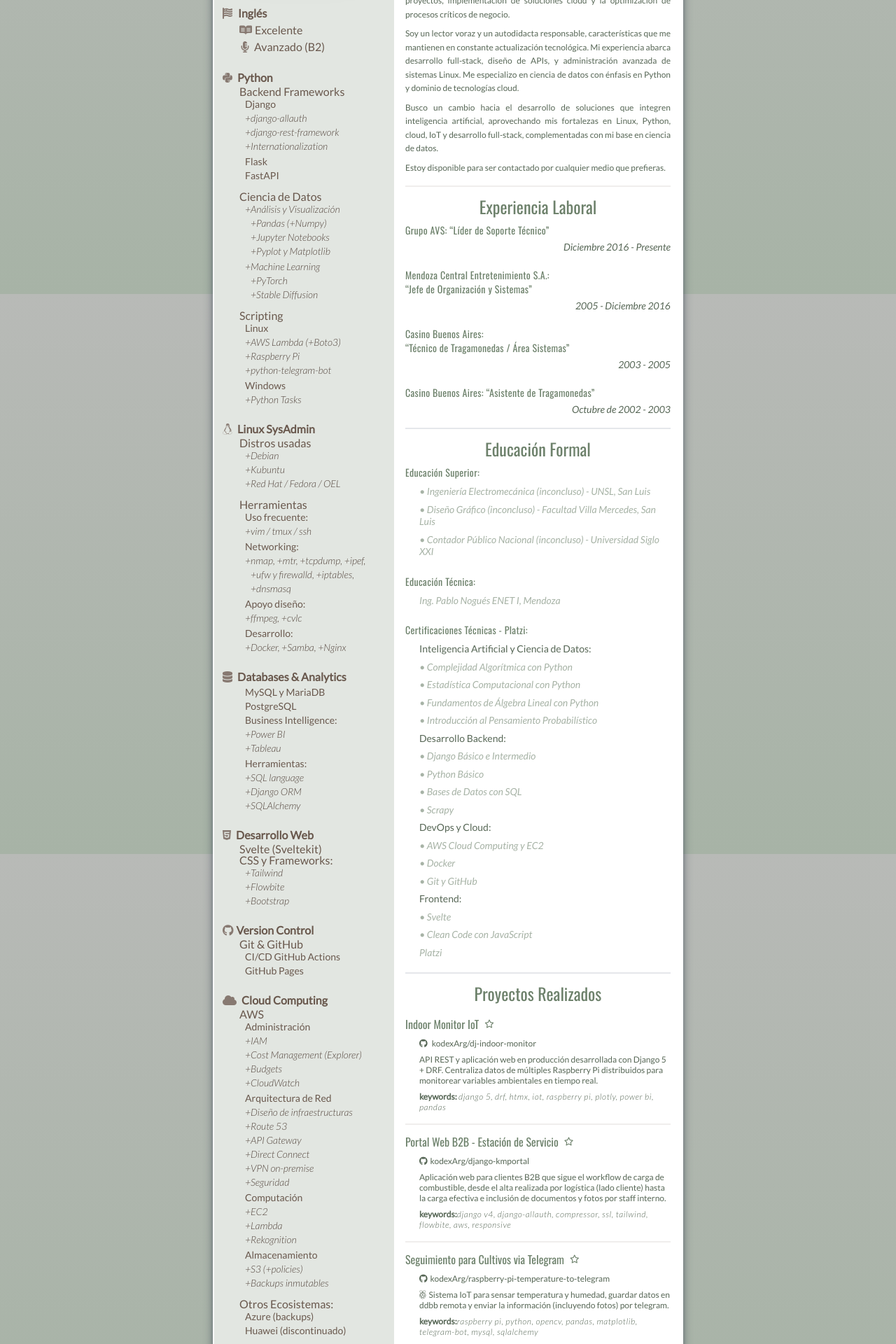
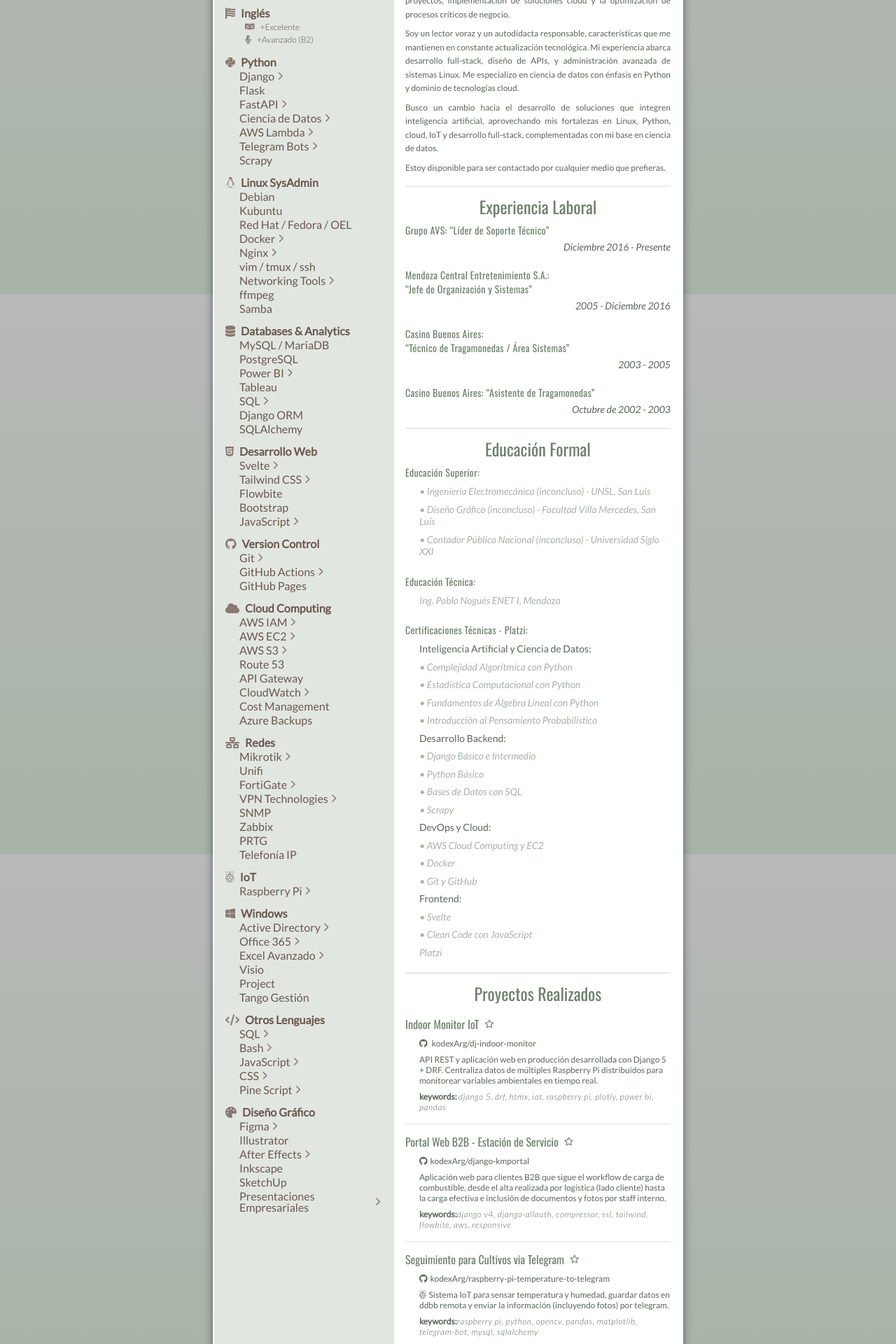
Before and after one commit to kodexArg/cv, a SvelteKit app: page / in a window 1280 px wide. Shown: the part 380-2300 px from the top of the page at 70% size. Built offline with nearby package versions, Linux system fonts and the light colour scheme.

Commit message:
checkout

```diff
--- /dev/null
+++ b/src/components/DropdownItem.svelte
@@ -0,0 +1,69 @@
+<script>
+  export let title = '';
+  export let icon = '';
+  export let hasChildren = false;
+  export let isOpen = false;
+  export let level = 0;
+
+  // Solo nivel 2 puede ser colapsable, el resto siempre abierto
+  $: isCollapsible = level === 2 && hasChildren;
+  $: shouldShowChildren = level < 2 || !hasChildren || isOpen;
+
+  function toggle() {
+    if (isCollapsible) {
+      isOpen = !isOpen;
+    }
+  }
+</script>
+
+<li class="skill-item level-{level}">
+  <span class="flex items-center {isCollapsible ? 'cursor-pointer' : ''}" on:click={toggle} role="button" tabindex="0" on:keydown={(e) => e.key === 'Enter' && toggle()}>
+    {#if icon}
+      <i class="{icon} mr-2 text-pullover-400" />
+    {/if}
+    {#if level === 3}
+      <span class="plus-sign">+ </span>
+    {/if}
+    {title}
+    {#if isCollapsible}
+      <i class="fa fa-chevron-right ml-1 text-xs text-pullover-400 transition-transform {isOpen ? 'rotate-90' : ''}" />
+    {/if}
+  </span>
+
+  {#if shouldShowChildren}
+    <ul class="{isCollapsible ? 'transition-all duration-300 ease-in-out' : ''}">
+      <slot />
+    </ul>
+  {/if}
+</li>
+
+<style lang="postcss">
+  .cursor-pointer:hover {
+    @apply text-pullover-300;
+  }
+
+  /* Estructura de 3 niveles */
+  .skill-item {
+    @apply text-pullover-500 font-bold text-base;
+  }
+
+  .level-1 {
+    @apply ml-1 mb-3;
+  }
+
+  .level-2 {
+    @apply mb-1 ml-6 font-normal leading-none text-pullover-500;
+  }
+
+  .level-3 {
+    @apply mb-0.5 ml-8 text-xs font-light text-pullover-600;
+  }
+
+  .plus-sign {
+    @apply text-pullover-600 font-light;
+  }
+
+  ul {
+    @apply -ml-1;
+  }
+</style>
--- a/src/components/Skills.svelte
+++ b/src/components/Skills.svelte
@@ -1,3 +1,7 @@
+<script>
+  import DropdownItem from './DropdownItem.svelte';
+</script>
+
 <section>
   <h1
     class="w-full flex justify-center items-end text-pullover-300 text-2xl pb-2 whitespace-nowrap"
@@ -7,329 +11,215 @@
     <i class="fa fa-chevron-right !text-pullover-300 !text-xl" />
   </h1>
   <ul>
-    <li>
-      <i class="fa-solid fa-flag-usa mr-2 text-pullover-200" />Inglés
-      <ul>
-        <li>
-          <i
-            class="fa-brands fa-readme mr-1 !text-pullover-400 !text-base"
-          />Excelente
-        </li>
-        <li>
-          <i
-            class="fa-solid fa-microphone-lines mr-1 ml-0.5 !text-pullover-400 !text-base"
-          /> Avanzado (B2)
-        </li>
-      </ul>
-    </li>
-    <li>
-      <i class="fab fa-python" /> Python
-      <ul>
-        <li>
-          Backend Frameworks <ul>
-            <li>
-              Django
-              <ul>
-                <li>django-allauth</li>
-                <li>django-rest-framework</li>
-                <li>Internationalization</li>
-              </ul>
-            </li>
-            <li>Flask</li>
-            <li>FastAPI</li>
-          </ul>
-        </li>
-        <li>
-          Ciencia de Datos <ul>
-            <ul>
-              <li>Análisis y Visualización</li>
-              <ul>
-                <li>Pandas (+Numpy)</li>
-                <li>Jupyter Notebooks</li>
-                <li>Pyplot y Matplotlib</li>
-              </ul>
-              <li>Machine Learning</li>
-              <ul>
-                <li>PyTorch</li>
-                <li>Stable Diffusion</li>
-              </ul>
-            </ul>
-          </ul>
-        </li>
-        <li>
-          Scripting
-          <ul>
-            <li>
-              Linux <ul>
-                <li>AWS Lambda (+Boto3)</li>
-                <li>Raspberry Pi</li>
-                <li>python-telegram-bot</li>
-              </ul>
-            </li>
-            <li>
-              Windows <ul>
-                <li>Python Tasks</li>
-              </ul>
-            </li>
-          </ul>
-        </li>
-      </ul>
-    </li>
-    <li>
-      <i class="fab fa-linux" /> Linux SysAdmin
-      <ul>
-        <li>
-          Distros usadas
-          <ul>
-            <ul>
-              <li>Debian</li>
-              <li>Kubuntu</li>
-              <li>Red Hat / Fedora / OEL</li>
-            </ul>
-          </ul>
-        </li>
-        <li>
-          Herramientas
-          <ul>
-            <li>
-              Uso frecuente:
-              <ul>
-                <li>vim / tmux / ssh</li>
-              </ul>
-            </li>
-            <li>
-              Networking: <ul>
-                <li>
-                  nmap, +mtr, +tcpdump, +ipef, +ufw y firewalld, +iptables,
-                  +dnsmasq
-                </li>
-              </ul>
-            </li>
-            <li>
-              Apoyo diseño: <ul><li>ffmpeg, +cvlc</li></ul>
-            </li>
-            <li>
-              Desarrollo: <ul><li>Docker, +Samba, +Nginx</li></ul>
-            </li>
-          </ul>
-        </li>
-      </ul>
-    </li>
-    <li>
-      <i class="fas fa-database" /> Databases & Analytics
-      <ul>
-        <ul>
-          <li>MySQL y MariaDB</li>
-          <li>PostgreSQL</li>
-          <li>Business Intelligence:</li>
-          <ul>
-            <li>Power BI</li>
-            <li>Tableau</li>
-          </ul>
-          <li>
-            Herramientas:
-            <ul>
-              <li>SQL language</li>
-              <li>Django ORM</li>
-              <li>SQLAlchemy</li>
-            </ul>
-          </li>
-        </ul>
-      </ul>
-    </li>
-    <li>
-      <i class="fa-brands fa-html5" /> Desarrollo Web
-      <ul>
-        <li>Svelte (Sveltekit)</li>
-        <li>
-          CSS y Frameworks:
-          <ul>
-            <ul>
-              <li>Tailwind</li>
-              <li>Flowbite</li>
-              <li>Bootstrap</li>
-            </ul>
-          </ul>
-        </li>
-      </ul>
-    </li>
-    <li>
-      <i class="fa-brands fa-github" />Version Control
-      <ul>
-        <li>
-          Git & GitHub <ul>
-            <li>CI/CD GitHub Actions</li>
-            <li>GitHub Pages</li>
-          </ul>
-        </li>
-      </ul>
-    </li>
-    <li>
-      <i class="fa-solid fa-cloud" /> Cloud Computing
-      <ul>
-        <li>
-          AWS
-          <ul>
-            <li>
-              Administración <ul>
-                <li>IAM</li>
-                <li>Cost Management (Explorer)</li>
-                <li>Budgets</li>
-                <li>CloudWatch</li>
-              </ul>
-            </li>
-            <li>
-              Arquitectura de Red <ul>
-                <li>Diseño de infraestructuras</li>
-                <li>Route 53</li>
-                <li>API Gateway</li>
-                <li>Direct Connect</li>
-                <li>VPN on-premise</li>
-                <li>Seguridad</li>
-              </ul>
-            </li>
-            <li>
-              Computación
-              <ul>
-                <li>EC2</li>
-                <li>Lambda</li>
-                <li>Rekognition</li>
-              </ul>
-            </li>
-            <li>
-              Almacenamiento <ul>
-                <li>S3 (+policies)</li>
-                <li>Backups inmutables</li>
-              </ul>
-            </li>
-          </ul>
-        </li>
-        <li>
-          Otros Ecosistemas:
-          <ul>
-            <li>Azure (backups)</li>
-            <li>Huawei (discontinuado)</li>
-          </ul>
-        </li>
-      </ul>
-    </li>
-    <li>
-      <i class="fa-solid fa-network-wired" />Redes
-      <ul>
-        <li>
-          Arquitectura
-          <ul>
-            <li>Diseño de Topologías</li>
-            <li>Seguridad en Bordes</li>
-            <li>Subredes / VLans</li>
-            <li>
-              VPN entre Sitios
-              <ul>
-                <li>IPsec</li>
-                <li>L2TP</li>
-                <li>VPN a Clouds (AWS)</li>
-              </ul>
-            </li>
-          </ul>
-        </li>
-        <li>
-          Gestión
-          <ul>
-            <li>Telefonía IP</li>
-            <li>
-              Contratación ISP
-              <ul>
-                <li>Selección</li>
-                <li>Negociación de contratos</li>
-                <li>Monitoreo de SLAs</li>
-              </ul>
-            </li>
-          </ul>
-        </li>
-        <li>
-          Tecnologías usadas
-          <ul>
-            <li>Mikrotik</li>
-            <li>Unifi</li>
-            <li>FortiGate</li>
-          </ul>
-        </li>
-        <li>
-          Gestión y Monitoreo <ul>
-            <li>SNMP</li>
-            <li>
-              Herramientas:
-              <ul>
-                <li>Zabix</li>
-                <li>PRTG</li>
-              </ul>
-            </li>
-          </ul>
-        </li>
-      </ul>
-    </li>
-    <li>
-      <i class="fa-brands fa-raspberry-pi" />IoT
-      <ul>
-        <li>Raspberry Pi</li>
-      </ul>
-    </li>
-    <li>
-      <i class="fab fa-windows" /> Windows
-      <ul>
-        <li>Active Directory</li>
-        <li>Tango Gestión</li>
-        <li>
-          Office 365 <ul>
-            <li>
-              Administración <ul>
-                <li>Gestión de Usuarios</li>
-                <li>Sharepoint</li>
-                <li>Teams</li>
-              </ul>
-            </li>
-            <li>Excel Avanzado</li>
-            <li>Visio</li>
-            <li>Project</li>
-          </ul>
-        </li>
-      </ul>
-    </li>
-    <li>
-      <i class="fa fa-code" />Otros Lenguajes
-      <ul>
-        <li>SQL <span class="text-xs">(avanzado)</span></li>
-        <li>
-          Bash <span class="text-xs">(avanzado)</span>
-        </li>
-        <li>JavaScript <span class="text-xs">(intermedio)</span></li>
-        <li>CSS <span class="text-xs">(intermedio)</span></li>
-        <li>Pine Script <span class="text-xs">(avanzado)</span></li>
-        <li>Scrapy <span class="text-xs">(intermedio)</span></li>
-      </ul>
-    </li>
-    <li>
-  <i class="fa fa-palette" /> Diseño Gráfico
-  <ul>
-    <li>
-      Herramientas:
-      <ul><ul><li>Figma, +Illustrator, +AfterEffect, +Inkscape, +Sketchup</li></ul>
+    <DropdownItem title="Inglés" icon="fa-solid fa-flag-usa" hasChildren={true} level={1}>
+      <DropdownItem title="Excelente" icon="fa-brands fa-readme" level={3} />
+      <DropdownItem title="Avanzado (B2)" icon="fa-solid fa-microphone-lines" level={3} />
+    </DropdownItem>
 
-      </ul>
-    </li>
-    <li>
-      Conocimientos:
-      <ul><ul><li>Diseño de UX/UI</li>
-        <li>Presentaciones Empresariales</li>
-        <li>Esta currícula fue realizada sin plantilla, 100% en Svelte con Tailwind.</li></ul>
+    <DropdownItem title="Python" icon="fab fa-python" hasChildren={true} level={1}>
+      <DropdownItem title="Django" hasChildren={true} level={2}>
+        <DropdownItem title="django-allauth" level={3} />
+        <DropdownItem title="django-rest-framework" level={3} />
+        <DropdownItem title="Internationalization" level={3} />
+        <DropdownItem title="Templates & Forms" level={3} />
+      </DropdownItem>
+      <DropdownItem title="Flask" level={2} />
+      <DropdownItem title="FastAPI" hasChildren={true} level={2}>
+        <DropdownItem title="Pydantic" level={3} />
+        <DropdownItem title="OpenAPI" level={3} />
+      </DropdownItem>
+      <DropdownItem title="Ciencia de Datos" hasChildren={true} level={2}>
+        <DropdownItem title="Pandas & Numpy" level={3} />
+        <DropdownItem title="Jupyter Notebooks" level={3} />
+        <DropdownItem title="Pyplot & Matplotlib" level={3} />
+        <DropdownItem title="PyTorch" level={3} />
+        <DropdownItem title="Stable Diffusion" level={3} />
+      </DropdownItem>
+      <DropdownItem title="AWS Lambda" hasChildren={true} level={2}>
+        <DropdownItem title="Boto3" level={3} />
+        <DropdownItem title="Serverless Functions" level={3} />
+      </DropdownItem>
+      <DropdownItem title="Telegram Bots" hasChildren={true} level={2}>
+        <DropdownItem title="python-telegram-bot" level={3} />
+      </DropdownItem>
+      <DropdownItem title="Scrapy" level={2} />
+    </DropdownItem>
 
-      </ul>
-    </li>
+    <DropdownItem title="Linux SysAdmin" icon="fab fa-linux" hasChildren={true} level={1}>
+      <DropdownItem title="Debian" level={2} />
+      <DropdownItem title="Kubuntu" level={2} />
+      <DropdownItem title="Red Hat / Fedora / OEL" level={2} />
+      <DropdownItem title="Docker" hasChildren={true} level={2}>
+        <DropdownItem title="Containerización" level={3} />
+        <DropdownItem title="Docker Compose" level={3} />
+      </DropdownItem>
+      <DropdownItem title="Nginx" hasChildren={true} level={2}>
+        <DropdownItem title="Reverse Proxy" level={3} />
+        <DropdownItem title="Load Balancing" level={3} />
+      </DropdownItem>
+      <DropdownItem title="vim / tmux / ssh" level={2} />
+      <DropdownItem title="Networking Tools" hasChildren={true} level={2}>
+        <DropdownItem title="nmap" level={3} />
+        <DropdownItem title="tcpdump" level={3} />
+        <DropdownItem title="iptables" level={3} />
+        <DropdownItem title="dnsmasq" level={3} />
+      </DropdownItem>
+      <DropdownItem title="ffmpeg" level={2} />
+      <DropdownItem title="Samba" level={2} />
+    </DropdownItem>
+
+    <DropdownItem title="Databases & Analytics" icon="fas fa-database" hasChildren={true} level={1}>
+      <DropdownItem title="MySQL / MariaDB" level={2} />
+      <DropdownItem title="PostgreSQL" level={2} />
+      <DropdownItem title="Power BI" hasChildren={true} level={2}>
+        <DropdownItem title="DAX" level={3} />
+        <DropdownItem title="Power Query" level={3} />
+      </DropdownItem>
+      <DropdownItem title="Tableau" level={2} />
+      <DropdownItem title="SQL" hasChildren={true} level={2}>
+        <DropdownItem title="Complex Queries" level={3} />
+        <DropdownItem title="Stored Procedures" level={3} />
+      </DropdownItem>
+      <DropdownItem title="Django ORM" level={2} />
+      <DropdownItem title="SQLAlchemy" level={2} />
+    </DropdownItem>
+
+    <DropdownItem title="Desarrollo Web" icon="fa-brands fa-html5" hasChildren={true} level={1}>
+      <DropdownItem title="Svelte" hasChildren={true} level={2}>
+        <DropdownItem title="SvelteKit" level={3} />
+        <DropdownItem title="Reactive Programming" level={3} />
+      </DropdownItem>
+      <DropdownItem title="Tailwind CSS" hasChildren={true} level={2}>
+        <DropdownItem title="Utility-first CSS" level={3} />
+        <DropdownItem title="Responsive Design" level={3} />
+      </DropdownItem>
+      <DropdownItem title="Flowbite" level={2} />
+      <DropdownItem title="Bootstrap" level={2} />
+      <DropdownItem title="JavaScript" hasChildren={true} level={2}>
+        <DropdownItem title="ES6+" level={3} />
+        <DropdownItem title="DOM Manipulation" level={3} />
+      </DropdownItem>
+    </DropdownItem>
+
+    <DropdownItem title="Version Control" icon="fa-brands fa-github" hasChildren={true} level={1}>
+      <DropdownItem title="Git" hasChildren={true} level={2}>
+        <DropdownItem title="Branching Strategies" level={3} />
+        <DropdownItem title="Merge Conflicts" level={3} />
+      </DropdownItem>
+      <DropdownItem title="GitHub Actions" hasChildren={true} level={2}>
+        <DropdownItem title="CI/CD Pipelines" level={3} />
+        <DropdownItem title="Automated Testing" level={3} />
+      </DropdownItem>
+      <DropdownItem title="GitHub Pages" level={2} />
+    </DropdownItem>
+
+    <DropdownItem title="Cloud Computing" icon="fa-solid fa-cloud" hasChildren={true} level={1}>
+      <DropdownItem title="AWS IAM" hasChildren={true} level={2}>
+        <DropdownItem title="User Management" level={3} />
+        <DropdownItem title="Policies & Roles" level={3} />
+      </DropdownItem>
+      <DropdownItem title="AWS EC2" hasChildren={true} level={2}>
+        <DropdownItem title="Instance Management" level={3} />
+        <DropdownItem title="Security Groups" level={3} />
+      </DropdownItem>
+      <DropdownItem title="AWS S3" hasChildren={true} level={2}>
+        <DropdownItem title="Bucket Policies" level={3} />
+        <DropdownItem title="Lifecycle Management" level={3} />
+      </DropdownItem>
+      <DropdownItem title="Route 53" level={2} />
+      <DropdownItem title="API Gateway" level={2} />
+      <DropdownItem title="CloudWatch" hasChildren={true} level={2}>
+        <DropdownItem title="Monitoring" level={3} />
+        <DropdownItem title="Alarms" level={3} />
+      </DropdownItem>
+      <DropdownItem title="Cost Management" level={2} />
+      <DropdownItem title="Azure Backups" level={2} />
+    </DropdownItem>
+
+    <DropdownItem title="Redes" icon="fa-solid fa-network-wired" hasChildren={true} level={1}>
+      <DropdownItem title="Mikrotik" hasChildren={true} level={2}>
+        <DropdownItem title="RouterOS" level={3} />
+        <DropdownItem title="Scripting" level={3} />
+      </DropdownItem>
+      <DropdownItem title="Unifi" level={2} />
+      <DropdownItem title="FortiGate" hasChildren={true} level={2}>
+        <DropdownItem title="Firewall Rules" level={3} />
+        <DropdownItem title="VPN Setup" level={3} />
+      </DropdownItem>
+      <DropdownItem title="VPN Technologies" hasChildren={true} level={2}>
+        <DropdownItem title="IPsec" level={3} />
+        <DropdownItem title="L2TP" level={3} />
+        <DropdownItem title="Site-to-Site" level={3} />
+      </DropdownItem>
+      <DropdownItem title="SNMP" level={2} />
+      <DropdownItem title="Zabbix" level={2} />
+      <DropdownItem title="PRTG" level={2} />
+      <DropdownItem title="Telefonía IP" level={2} />
+    </DropdownItem>
+
+    <DropdownItem title="IoT" icon="fa-brands fa-raspberry-pi" hasChildren={true} level={1}>
+      <DropdownItem title="Raspberry Pi" hasChildren={true} level={2}>
+        <DropdownItem title="GPIO Programming" level={3} />
+        <DropdownItem title="Sensors Integration" level={3} />
+      </DropdownItem>
+    </DropdownItem>
+
+    <DropdownItem title="Windows" icon="fab fa-windows" hasChildren={true} level={1}>
+      <DropdownItem title="Active Directory" hasChildren={true} level={2}>
+        <DropdownItem title="User Management" level={3} />
+        <DropdownItem title="Group Policies" level={3} />
+      </DropdownItem>
+      <DropdownItem title="Office 365" hasChildren={true} level={2}>
+        <DropdownItem title="SharePoint" level={3} />
+        <DropdownItem title="Teams Administration" level={3} />
+        <DropdownItem title="Exchange Online" level={3} />
+      </DropdownItem>
+      <DropdownItem title="Excel Avanzado" hasChildren={true} level={2}>
+        <DropdownItem title="Macros VBA" level={3} />
+        <DropdownItem title="Power Query" level={3} />
+      </DropdownItem>
+      <DropdownItem title="Visio" level={2} />
+      <DropdownItem title="Project" level={2} />
+      <DropdownItem title="Tango Gestión" level={2} />
+    </DropdownItem>
+
+    <DropdownItem title="Otros Lenguajes" icon="fa fa-code" hasChildren={true} level={1}>
+      <DropdownItem title="SQL" hasChildren={true} level={2}>
+        <DropdownItem title="Nivel avanzado" level={3} />
+      </DropdownItem>
+      <DropdownItem title="Bash" hasChildren={true} level={2}>
+        <DropdownItem title="Nivel avanzado" level={3} />
+        <DropdownItem title="Scripting automation" level={3} />
+      </DropdownItem>
+      <DropdownItem title="JavaScript" hasChildren={true} level={2}>
+        <DropdownItem title="Nivel intermedio" level={3} />
+      </DropdownItem>
+      <DropdownItem title="CSS" hasChildren={true} level={2}>
+        <DropdownItem title="Nivel intermedio" level={3} />
+      </DropdownItem>
+      <DropdownItem title="Pine Script" hasChildren={true} level={2}>
+        <DropdownItem title="Nivel avanzado" level={3} />
+        <DropdownItem title="Trading Indicators" level={3} />
+      </DropdownItem>
+    </DropdownItem>
+
+    <DropdownItem title="Diseño Gráfico" icon="fa fa-palette" hasChildren={true} level={1}>
+      <DropdownItem title="Figma" hasChildren={true} level={2}>
+        <DropdownItem title="UI/UX Design" level={3} />
+        <DropdownItem title="Prototyping" level={3} />
+      </DropdownItem>
+      <DropdownItem title="Illustrator" level={2} />
+      <DropdownItem title="After Effects" hasChildren={true} level={2}>
+        <DropdownItem title="Motion Graphics" level={3} />
+      </DropdownItem>
+      <DropdownItem title="Inkscape" level={2} />
+      <DropdownItem title="SketchUp" level={2} />
+      <DropdownItem title="Presentaciones Empresariales" hasChildren={true} level={2}>
+        <DropdownItem title="PowerPoint Avanzado" level={3} />
+        <DropdownItem title="Storytelling Visual" level={3} />
+      </DropdownItem>
+    </DropdownItem>
   </ul>
-</li>
-
-  </ul>
-
 </section>
 
 <!-- TODO: GRAPHIC DESIGN!!!!-->
```
